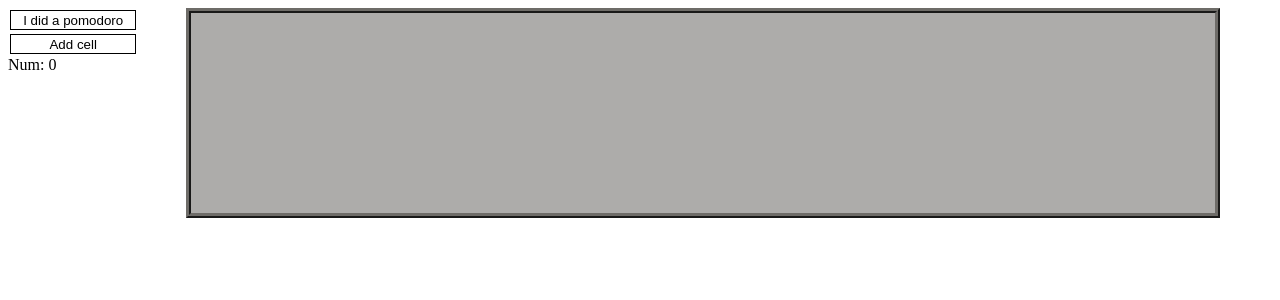
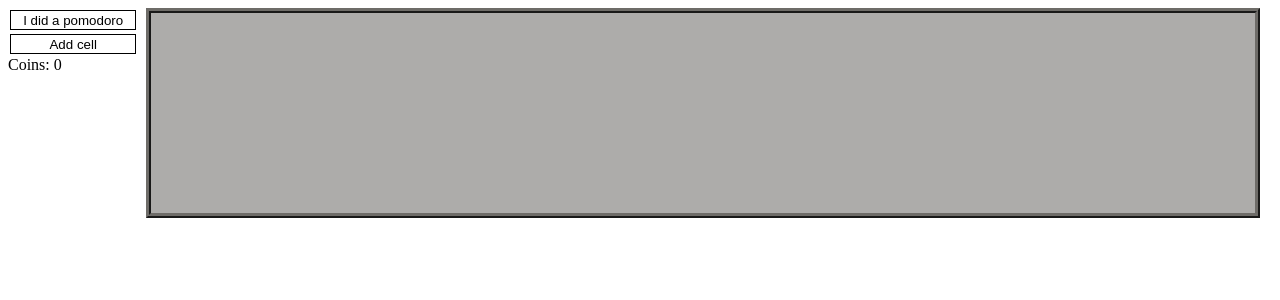
Before and after one commit to jokahata/jokahata.github.io, a PHP site: page /tracker/index.html in a window 1280 px wide. Shown: the top 300 px of the page. Run offline with PHP 8.4, Linux system fonts and the light colour scheme.

Commit message:
Change to coins

```diff
--- a/tracker/tracker.css
+++ b/tracker/tracker.css
@@ -11,10 +11,20 @@
     width: 100%;
     height: 20px;
     margin: 2px;
+    color: black;
     background-color: white;
     border: 1px solid black;
 }
 
+.sweet_button:hover
+{
+    width: 100%;
+    height: 20px;
+    margin: 2px;
+    color: black;
+    background-color: #EBEDE6;
+    border: 1px solid black;
+}
 
 #right_bar
 {
@@ -37,7 +47,7 @@
 {
     border: 5px ridge #6E6C68;
     background-color: #ADACAA;
-    width: 90%;
+    width: 97%;
     min-height: 200px;
     margin: 0 auto;
 }
--- a/tracker/tracker.js
+++ b/tracker/tracker.js
@@ -1,22 +1,22 @@
 
 
 window.onload = function(){
-    num = 0;
+    coins = 0;
     var buttonHolder = $("#button_holder")
     createButton(buttonHolder, "I did a pomodoro", addCoin);
     createButton(buttonHolder, 'Add cell', createCell);
 
-    document.getElementById("num").innerHTML = "Num: " +  num;
+    document.getElementById("num").innerHTML = "Coins: " +  coins;
 }
 
 function addCoin()
 {
-        num++;
-        document.getElementById("num").innerHTML = "Num: " +  num;
-        var pep = document.createElement("div");
-        pep.className = "coin";
+        coins++;
+        document.getElementById("num").innerHTML = "Coins: " +  coins;
+        var newCoin = document.createElement("div");
+        $(newCoin).addClass("coin");
 
-         $(".active").append(pep);
+         $(".active").append(newCoin);
 }
 
 
```
